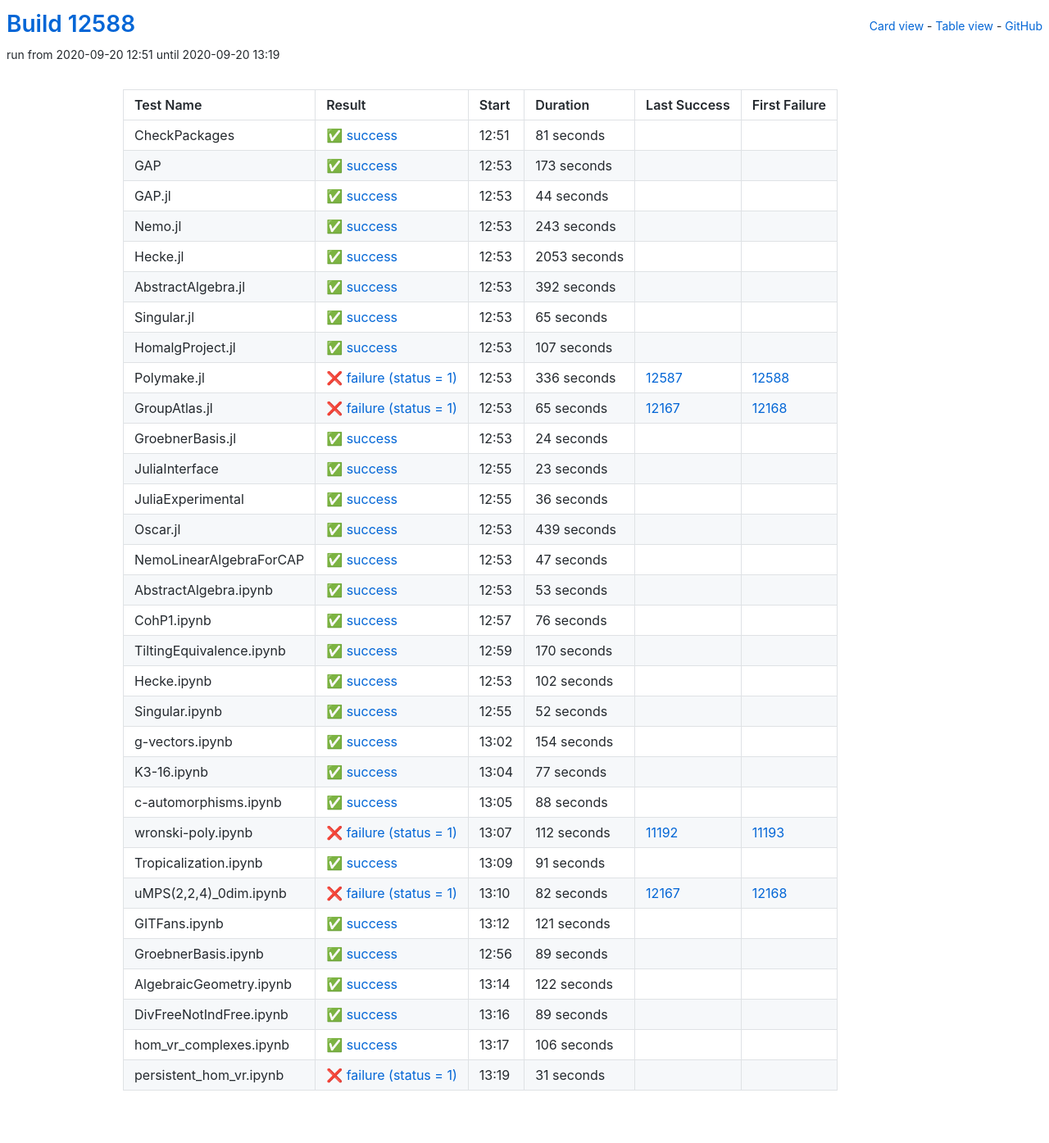
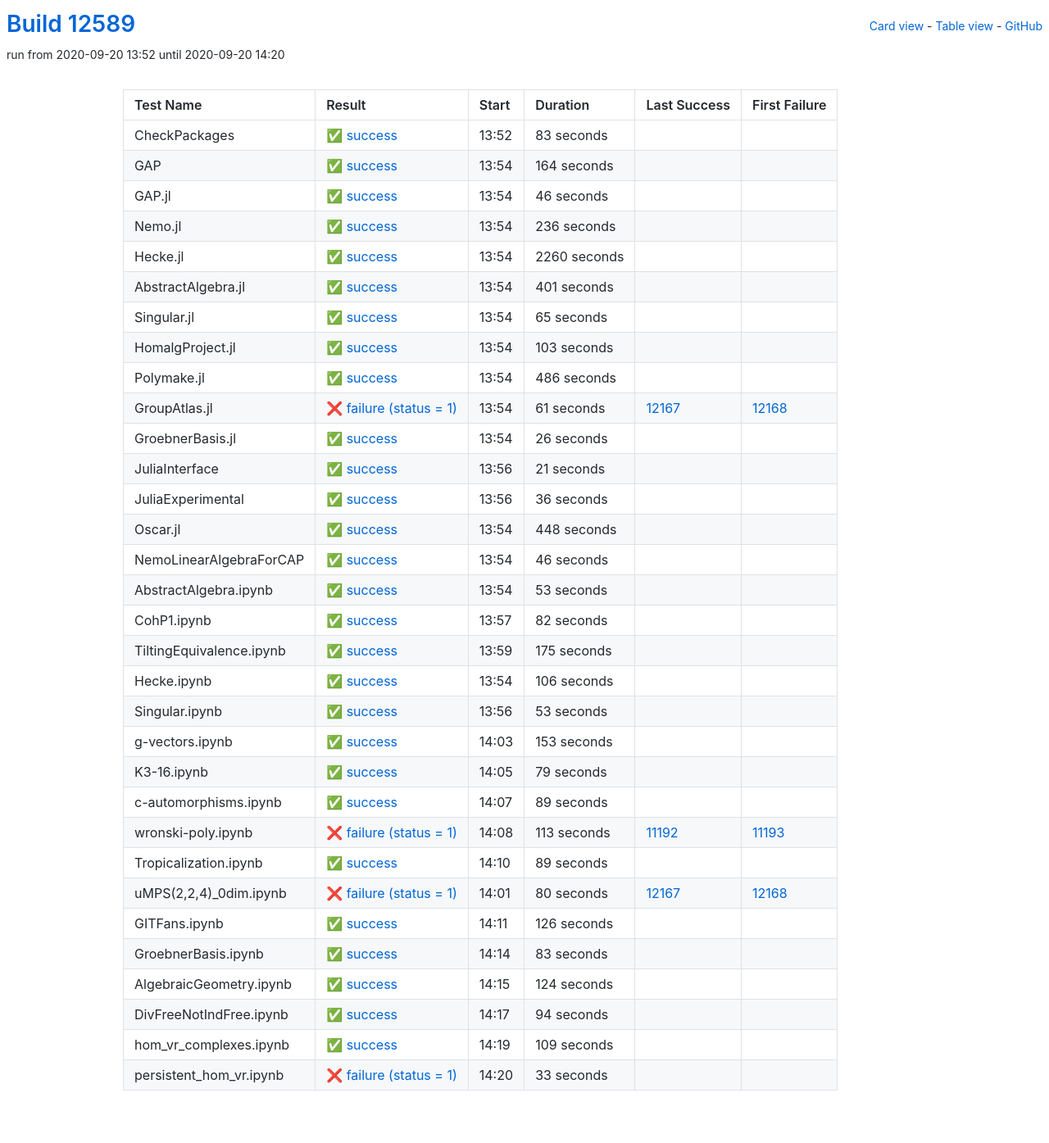
Before and after one commit to oscar-system/oscar-ci-status, a Jekyll site: the page built from table.html, in a window 1280 px wide. Shown: the whole page at 82% size. Built offline with Jekyll 4.4.1, drawn with Linux system fonts in a browser that asks for light colours.

Commit message:
Build #12589

```diff
--- a/_data/ci.yml
+++ b/_data/ci.yml
@@ -1,6 +1,6 @@
 ---
-build: 12588
-build_url: https://oscarci.mathematik.uni-kl.de/job/oscar/12588/
+build: 12589
+build_url: https://oscarci.mathematik.uni-kl.de/job/oscar/12589/
 job: oscar
 organization: oscar-system
 repo: oscar-ci-status
@@ -8,80 +8,80 @@
 tests:
 - name: CheckPackages
   id: checkpackages
-  log: https://oscarci.mathematik.uni-kl.de/job/oscar/12588/artifact/logs/build-12588/CheckPackages.log
-  start: 2020-09-20 12:51
+  log: https://oscarci.mathematik.uni-kl.de/job/oscar/12589/artifact/logs/build-12589/CheckPackages.log
+  start: 2020-09-20 13:52
   success: true
   exitcode: 0
   status: success
-  duration: 81
+  duration: 83
   last_success: false
   last_success_url:
   first_failure: false
   first_failure_url:
 - name: GAP
   id: gap
-  log: https://oscarci.mathematik.uni-kl.de/job/oscar/12588/artifact/logs/build-12588/GAP.log
-  start: 2020-09-20 12:53
+  log: https://oscarci.mathematik.uni-kl.de/job/oscar/12589/artifact/logs/build-12589/GAP.log
+  start: 2020-09-20 13:54
   success: true
   exitcode: 0
   status: success
-  duration: 173
+  duration: 164
   last_success: false
   last_success_url:
   first_failure: false
   first_failure_url:
 - name: GAP.jl
   id: gap-jl
-  log: https://oscarci.mathematik.uni-kl.de/job/oscar/12588/artifact/logs/build-12588/GAP.jl.log
-  start: 2020-09-20 12:53
+  log: https://oscarci.mathematik.uni-kl.de/job/oscar/12589/artifact/logs/build-12589/GAP.jl.log
+  start: 2020-09-20 13:54
   success: true
   exitcode: 0
   status: success
-  duration: 44
+  duration: 46
   last_success: false
   last_success_url:
   first_failure: false
   first_failure_url:
 - name: Nemo.jl
   id: nemo-jl
-  log: https://oscarci.mathematik.uni-kl.de/job/oscar/12588/artifact/logs/build-12588/Nemo.jl.log
-  start: 2020-09-20 12:53
+  log: https://oscarci.mathematik.uni-kl.de/job/oscar/12589/artifact/logs/build-12589/Nemo.jl.log
+  start: 2020-09-20 13:54
   success: true
   exitcode: 0
   status: success
-  duration: 243
+  duration: 236
   last_success: false
   last_success_url:
   first_failure: false
   first_failure_url:
 - name: Hecke.jl
   id: hecke-jl
-  log: https://oscarci.mathematik.uni-kl.de/job/oscar/12588/artifact/logs/build-12588/Hecke.jl.log
-  start: 2020-09-20 12:53
+  log: https://oscarci.mathematik.uni-kl.de/job/oscar/12589/artifact/logs/build-12589/Hecke.jl.log
+  start: 2020-09-20 13:54
   success: true
   exitcode: 0
   status: success
-  duration: 2053
+  duration: 2260
   last_success: false
   last_success_url:
   first_failure: false
   first_failure_url:
 - name: AbstractAlgebra.jl
   id: abstractalgebra-jl
-  log: https://oscarci.mathematik.uni-kl.de/job/oscar/12588/artifact/logs/build-12588/AbstractAlgebra.jl.log
-  start: 2020-09-20 12:53
+  log: https://oscarci.mathematik.uni-kl.de/job/oscar/12589/artifact/logs/build-12589/AbstractAlgebra.jl.log
+  start: 2020-09-20 13:54
   success: true
   exitcode: 0
   status: success
-  duration: 392
+  duration: 401
   last_success: false
   last_success_url:
   first_failure: false
   first_failure_url:
 - name: Singular.jl
   id: singular-jl
-  log: https://oscarci.mathematik.uni-kl.de/job/oscar/12588/artifact/logs/build-12588/Singular.jl.log
-  start: 2020-09-20 12:53
+  log: https://oscarci.mathematik.uni-kl.de/job/oscar/12589/artifact/logs/build-12589/Singular.jl.log
+  start: 2020-09-20 13:54
   success: true
   exitcode: 0
   status: success
@@ -92,68 +92,68 @@
   first_failure_url:
 - name: HomalgProject.jl
   id: homalgproject-jl
-  log: https://oscarci.mathematik.uni-kl.de/job/oscar/12588/artifact/logs/build-12588/HomalgProject.jl.log
-  start: 2020-09-20 12:53
+  log: https://oscarci.mathematik.uni-kl.de/job/oscar/12589/artifact/logs/build-12589/HomalgProject.jl.log
+  start: 2020-09-20 13:54
   success: true
   exitcode: 0
   status: success
-  duration: 107
+  duration: 103
   last_success: false
   last_success_url:
   first_failure: false
   first_failure_url:
 - name: Polymake.jl
   id: polymake-jl
-  log: https://oscarci.mathematik.uni-kl.de/job/oscar/12588/artifact/logs/build-12588/Polymake.jl.log
-  start: 2020-09-20 12:53
+  log: https://oscarci.mathematik.uni-kl.de/job/oscar/12589/artifact/logs/build-12589/Polymake.jl.log
+  start: 2020-09-20 13:54
+  success: true
+  exitcode: 0
+  status: success
+  duration: 486
+  last_success: false
+  last_success_url:
+  first_failure: false
+  first_failure_url:
+- name: GroupAtlas.jl
+  id: groupatlas-jl
+  log: https://oscarci.mathematik.uni-kl.de/job/oscar/12589/artifact/logs/build-12589/GroupAtlas.jl.log
+  start: 2020-09-20 13:54
   success: false
   exitcode: 1
   status: failure
-  duration: 336
-  last_success: 12587
-  last_success_url: https://oscarci.mathematik.uni-kl.de/job/oscar/12587/
-  first_failure: 12588
-  first_failure_url: https://oscarci.mathematik.uni-kl.de/job/oscar/12588/
-- name: GroupAtlas.jl
-  id: groupatlas-jl
-  log: https://oscarci.mathematik.uni-kl.de/job/oscar/12588/artifact/logs/build-12588/GroupAtlas.jl.log
-  start: 2020-09-20 12:53
-  success: false
-  exitcode: 1
-  status: failure
-  duration: 65
+  duration: 61
   last_success: 12167
   last_success_url: https://oscarci.mathematik.uni-kl.de/job/oscar/12167/
   first_failure: 12168
   first_failure_url: https://oscarci.mathematik.uni-kl.de/job/oscar/12168/
 - name: GroebnerBasis.jl
   id: groebnerbasis-jl
-  log: https://oscarci.mathematik.uni-kl.de/job/oscar/12588/artifact/logs/build-12588/GroebnerBasis.jl.log
-  start: 2020-09-20 12:53
+  log: https://oscarci.mathematik.uni-kl.de/job/oscar/12589/artifact/logs/build-12589/GroebnerBasis.jl.log
+  start: 2020-09-20 13:54
   success: true
   exitcode: 0
   status: success
-  duration: 24
+  duration: 26
   last_success: false
   last_success_url:
   first_failure: false
   first_failure_url:
 - name: JuliaInterface
   id: juliainterface
-  log: https://oscarci.mathematik.uni-kl.de/job/oscar/12588/artifact/logs/build-12588/JuliaInterface.log
-  start: 2020-09-20 12:55
+  log: https://oscarci.mathematik.uni-kl.de/job/oscar/12589/artifact/logs/build-12589/JuliaInterface.log
+  start: 2020-09-20 13:56
   success: true
   exitcode: 0
   status: success
-  duration: 23
+  duration: 21
   last_success: false
   last_success_url:
   first_failure: false
   first_failure_url:
 - name: JuliaExperimental
   id: juliaexperimental
-  log: https://oscarci.mathematik.uni-kl.de/job/oscar/12588/artifact/logs/build-12588/JuliaExperimental.log
-  start: 2020-09-20 12:55
+  log: https://oscarci.mathematik.uni-kl.de/job/oscar/12589/artifact/logs/build-12589/JuliaExperimental.log
+  start: 2020-09-20 13:56
   success: true
   exitcode: 0
   status: success
@@ -164,32 +164,32 @@
   first_failure_url:
 - name: Oscar.jl
   id: oscar-jl
-  log: https://oscarci.mathematik.uni-kl.de/job/oscar/12588/artifact/logs/build-12588/Oscar.jl.log
-  start: 2020-09-20 12:53
+  log: https://oscarci.mathematik.uni-kl.de/job/oscar/12589/artifact/logs/build-12589/Oscar.jl.log
+  start: 2020-09-20 13:54
   success: true
   exitcode: 0
   status: success
-  duration: 439
+  duration: 448
   last_success: false
   last_success_url:
   first_failure: false
   first_failure_url:
 - name: NemoLinearAlgebraForCAP
   id: nemolinearalgebraforcap
-  log: https://oscarci.mathematik.uni-kl.de/job/oscar/12588/artifact/logs/build-12588/NemoLinearAlgebraForCAP.log
-  start: 2020-09-20 12:53
+  log: https://oscarci.mathematik.uni-kl.de/job/oscar/12589/artifact/logs/build-12589/NemoLinearAlgebraForCAP.log
+  start: 2020-09-20 13:54
   success: true
   exitcode: 0
   status: success
-  duration: 47
+  duration: 46
   last_success: false
   last_success_url:
   first_failure: false
   first_failure_url:
 - name: AbstractAlgebra.ipynb
   id: abstractalgebra-ipynb
-  log: https://oscarci.mathematik.uni-kl.de/job/oscar/12588/artifact/logs/build-12588/AbstractAlgebra.ipynb.log
-  start: 2020-09-20 12:53
+  log: https://oscarci.mathematik.uni-kl.de/job/oscar/12589/artifact/logs/build-12589/AbstractAlgebra.ipynb.log
+  start: 2020-09-20 13:54
   success: true
   exitcode: 0
   status: success
@@ -200,140 +200,80 @@
   first_failure_url:
 - name: CohP1.ipynb
   id: cohp1-ipynb
-  log: https://oscarci.mathematik.uni-kl.de/job/oscar/12588/artifact/logs/build-12588/CohP1.ipynb.log
-  start: 2020-09-20 12:57
+  log: https://oscarci.mathematik.uni-kl.de/job/oscar/12589/artifact/logs/build-12589/CohP1.ipynb.log
+  start: 2020-09-20 13:57
   success: true
   exitcode: 0
   status: success
-  duration: 76
+  duration: 82
   last_success: false
   last_success_url:
   first_failure: false
   first_failure_url:
 - name: TiltingEquivalence.ipynb
   id: tiltingequivalence-ipynb
-  log: https://oscarci.mathematik.uni-kl.de/job/oscar/12588/artifact/logs/build-12588/TiltingEquivalence.ipynb.log
-  start: 2020-09-20 12:59
+  log: https://oscarci.mathematik.uni-kl.de/job/oscar/12589/artifact/logs/build-12589/TiltingEquivalence.ipynb.log
+  start: 2020-09-20 13:59
   success: true
   exitcode: 0
   status: success
-  duration: 170
+  duration: 175
   last_success: false
   last_success_url:
   first_failure: false
   first_failure_url:
 - name: Hecke.ipynb
   id: hecke-ipynb
-  log: https://oscarci.mathematik.uni-kl.de/job/oscar/12588/artifact/logs/build-12588/Hecke.ipynb.log
-  start: 2020-09-20 12:53
+  log: https://oscarci.mathematik.uni-kl.de/job/oscar/12589/artifact/logs/build-12589/Hecke.ipynb.log
+  start: 2020-09-20 13:54
   success: true
   exitcode: 0
   status: success
-  duration: 102
+  duration: 106
   last_success: false
   last_success_url:
   first_failure: false
   first_failure_url:
 - name: Singular.ipynb
   id: singular-ipynb
-  log: https://oscarci.mathematik.uni-kl.de/job/oscar/12588/artifact/logs/build-12588/Singular.ipynb.log
-  start: 2020-09-20 12:55
+  log: https://oscarci.mathematik.uni-kl.de/job/oscar/12589/artifact/logs/build-12589/Singular.ipynb.log
+  start: 2020-09-20 13:56
   success: true
   exitcode: 0
   status: success
-  duration: 52
+  duration: 53
   last_success: false
   last_success_url:
   first_failure: false
   first_failure_url:
 - name: g-vectors.ipynb
   id: g-vectors-ipynb
-  log: https://oscarci.mathematik.uni-kl.de/job/oscar/12588/artifact/logs/build-12588/g-vectors.ipynb.log
-  start: 2020-09-20 13:02
+  log: https://oscarci.mathematik.uni-kl.de/job/oscar/12589/artifact/logs/build-12589/g-vectors.ipynb.log
+  start: 2020-09-20 14:03
   success: true
   exitcode: 0
   status: success
-  duration: 154
+  duration: 153
   last_success: false
   last_success_url:
   first_failure: false
   first_failure_url:
 - name: K3-16.ipynb
   id: k3-16-ipynb
-  log: https://oscarci.mathematik.uni-kl.de/job/oscar/12588/artifact/logs/build-12588/K3-16.ipynb.log
-  start: 2020-09-20 13:04
+  log: https://oscarci.mathematik.uni-kl.de/job/oscar/12589/artifact/logs/build-12589/K3-16.ipynb.log
+  start: 2020-09-20 14:05
   success: true
   exitcode: 0
   status: success
-  duration: 77
+  duration: 79
   last_success: false
   last_success_url:
   first_failure: false
   first_failure_url:
 - name: c-automorphisms.ipynb
   id: c-automorphisms-ipynb
-  log: https://oscarci.mathematik.uni-kl.de/job/oscar/12588/artifact/logs/build-12588/c-automorphisms.ipynb.log
-  start: 2020-09-20 13:05
-  success: true
-  exitcode: 0
-  status: success
-  duration: 88
-  last_success: false
-  last_success_url:
-  first_failure: false
-  first_failure_url:
-- name: wronski-poly.ipynb
-  id: wronski-poly-ipynb
-  log: https://oscarci.mathematik.uni-kl.de/job/oscar/12588/artifact/logs/build-12588/wronski-poly.ipynb.log
-  start: 2020-09-20 13:07
-  success: false
-  exitcode: 1
-  status: failure
-  duration: 112
-  last_success: 11192
-  last_success_url: https://oscarci.mathematik.uni-kl.de/job/oscar/11192/
-  first_failure: 11193
-  first_failure_url: https://oscarci.mathematik.uni-kl.de/job/oscar/11193/
-- name: Tropicalization.ipynb
-  id: tropicalization-ipynb
-  log: https://oscarci.mathematik.uni-kl.de/job/oscar/12588/artifact/logs/build-12588/Tropicalization.ipynb.log
-  start: 2020-09-20 13:09
-  success: true
-  exitcode: 0
-  status: success
-  duration: 91
-  last_success: false
-  last_success_url:
-  first_failure: false
-  first_failure_url:
-- name: uMPS(2,2,4)_0dim.ipynb
-  id: umps-2-2-4-0dim-ipynb
-  log: https://oscarci.mathematik.uni-kl.de/job/oscar/12588/artifact/logs/build-12588/uMPS-2-2-4-_0dim.ipynb.log
-  start: 2020-09-20 13:10
-  success: false
-  exitcode: 1
-  status: failure
-  duration: 82
-  last_success: 12167
-  last_success_url: https://oscarci.mathematik.uni-kl.de/job/oscar/12167/
-  first_failure: 12168
-  first_failure_url: https://oscarci.mathematik.uni-kl.de/job/oscar/12168/
-- name: GITFans.ipynb
-  id: gitfans-ipynb
-  log: https://oscarci.mathematik.uni-kl.de/job/oscar/12588/artifact/logs/build-12588/GITFans.ipynb.log
-  start: 2020-09-20 13:12
-  success: true
-  exitcode: 0
-  status: success
-  duration: 121
-  last_success: false
-  last_success_url:
-  first_failure: false
-  first_failure_url:
-- name: GroebnerBasis.ipynb
-  id: groebnerbasis-ipynb
-  log: https://oscarci.mathematik.uni-kl.de/job/oscar/12588/artifact/logs/build-12588/GroebnerBasis.ipynb.log
-  start: 2020-09-20 12:56
+  log: https://oscarci.mathematik.uni-kl.de/job/oscar/12589/artifact/logs/build-12589/c-automorphisms.ipynb.log
+  start: 2020-09-20 14:07
   success: true
   exitcode: 0
   status: success
@@ -342,22 +282,22 @@
   last_success_url:
   first_failure: false
   first_failure_url:
-- name: AlgebraicGeometry.ipynb
-  id: algebraicgeometry-ipynb
-  log: https://oscarci.mathematik.uni-kl.de/job/oscar/12588/artifact/logs/build-12588/AlgebraicGeometry.ipynb.log
-  start: 2020-09-20 13:14
-  success: true
-  exitcode: 0
-  status: success
-  duration: 122
-  last_success: false
-  last_success_url:
-  first_failure: false
-  first_failure_url:
-- name: DivFreeNotIndFree.ipynb
-  id: divfreenotindfree-ipynb
-  log: https://oscarci.mathematik.uni-kl.de/job/oscar/12588/artifact/logs/build-12588/DivFreeNotIndFree.ipynb.log
-  start: 2020-09-20 13:16
+- name: wronski-poly.ipynb
+  id: wronski-poly-ipynb
+  log: https://oscarci.mathematik.uni-kl.de/job/oscar/12589/artifact/logs/build-12589/wronski-poly.ipynb.log
+  start: 2020-09-20 14:08
+  success: false
+  exitcode: 1
+  status: failure
+  duration: 113
+  last_success: 11192
+  last_success_url: https://oscarci.mathematik.uni-kl.de/job/oscar/11192/
+  first_failure: 11193
+  first_failure_url: https://oscarci.mathematik.uni-kl.de/job/oscar/11193/
+- name: Tropicalization.ipynb
+  id: tropicalization-ipynb
+  log: https://oscarci.mathematik.uni-kl.de/job/oscar/12589/artifact/logs/build-12589/Tropicalization.ipynb.log
+  start: 2020-09-20 14:10
   success: true
   exitcode: 0
   status: success
@@ -366,26 +306,86 @@
   last_success_url:
   first_failure: false
   first_failure_url:
-- name: hom_vr_complexes.ipynb
-  id: hom-vr-complexes-ipynb
-  log: https://oscarci.mathematik.uni-kl.de/job/oscar/12588/artifact/logs/build-12588/hom_vr_complexes.ipynb.log
-  start: 2020-09-20 13:17
+- name: uMPS(2,2,4)_0dim.ipynb
+  id: umps-2-2-4-0dim-ipynb
+  log: https://oscarci.mathematik.uni-kl.de/job/oscar/12589/artifact/logs/build-12589/uMPS-2-2-4-_0dim.ipynb.log
+  start: 2020-09-20 14:01
+  success: false
+  exitcode: 1
+  status: failure
+  duration: 80
+  last_success: 12167
+  last_success_url: https://oscarci.mathematik.uni-kl.de/job/oscar/12167/
+  first_failure: 12168
+  first_failure_url: https://oscarci.mathematik.uni-kl.de/job/oscar/12168/
+- name: GITFans.ipynb
+  id: gitfans-ipynb
+  log: https://oscarci.mathematik.uni-kl.de/job/oscar/12589/artifact/logs/build-12589/GITFans.ipynb.log
+  start: 2020-09-20 14:11
   success: true
   exitcode: 0
   status: success
-  duration: 106
+  duration: 126
+  last_success: false
+  last_success_url:
+  first_failure: false
+  first_failure_url:
+- name: GroebnerBasis.ipynb
+  id: groebnerbasis-ipynb
+  log: https://oscarci.mathematik.uni-kl.de/job/oscar/12589/artifact/logs/build-12589/GroebnerBasis.ipynb.log
+  start: 2020-09-20 14:14
+  success: true
+  exitcode: 0
+  status: success
+  duration: 83
+  last_success: false
+  last_success_url:
+  first_failure: false
+  first_failure_url:
+- name: AlgebraicGeometry.ipynb
+  id: algebraicgeometry-ipynb
+  log: https://oscarci.mathematik.uni-kl.de/job/oscar/12589/artifact/logs/build-12589/AlgebraicGeometry.ipynb.log
+  start: 2020-09-20 14:15
+  success: true
+  exitcode: 0
+  status: success
+  duration: 124
+  last_success: false
+  last_success_url:
+  first_failure: false
+  first_failure_url:
+- name: DivFreeNotIndFree.ipynb
+  id: divfreenotindfree-ipynb
+  log: https://oscarci.mathematik.uni-kl.de/job/oscar/12589/artifact/logs/build-12589/DivFreeNotIndFree.ipynb.log
+  start: 2020-09-20 14:17
+  success: true
+  exitcode: 0
+  status: success
+  duration: 94
+  last_success: false
+  last_success_url:
+  first_failure: false
+  first_failure_url:
+- name: hom_vr_complexes.ipynb
+  id: hom-vr-complexes-ipynb
+  log: https://oscarci.mathematik.uni-kl.de/job/oscar/12589/artifact/logs/build-12589/hom_vr_complexes.ipynb.log
+  start: 2020-09-20 14:19
+  success: true
+  exitcode: 0
+  status: success
+  duration: 109
   last_success: false
   last_success_url:
   first_failure: false
   first_failure_url:
 - name: persistent_hom_vr.ipynb
   id: persistent-hom-vr-ipynb
-  log: https://oscarci.mathematik.uni-kl.de/job/oscar/12588/artifact/logs/build-12588/persistent_hom_vr.ipynb.log
-  start: 2020-09-20 13:19
+  log: https://oscarci.mathematik.uni-kl.de/job/oscar/12589/artifact/logs/build-12589/persistent_hom_vr.ipynb.log
+  start: 2020-09-20 14:20
   success: false
   exitcode: 1
   status: failure
-  duration: 31
+  duration: 33
   last_success: false
   last_success_url:
   first_failure: false
```
Also changed, not shown: README.md.
